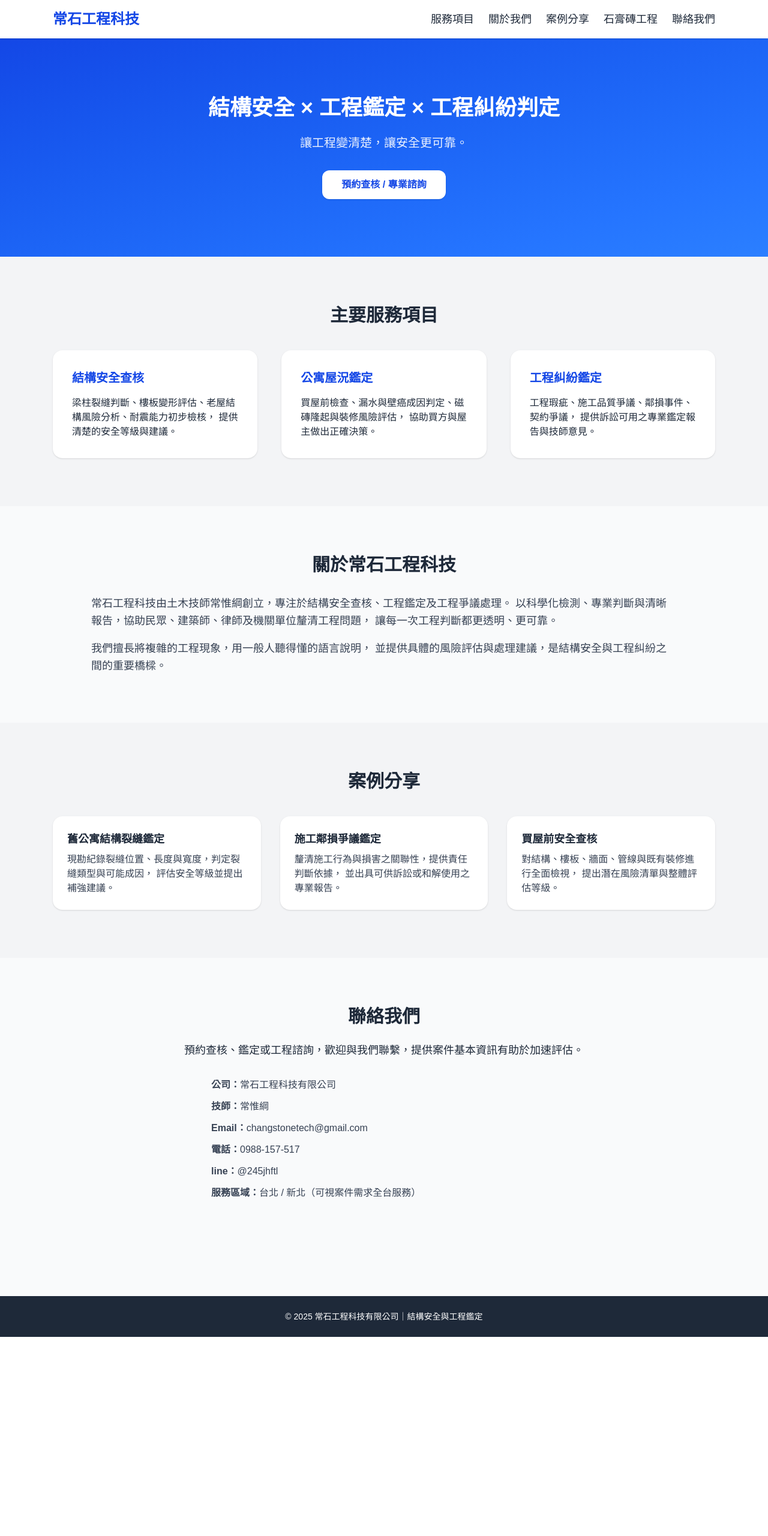
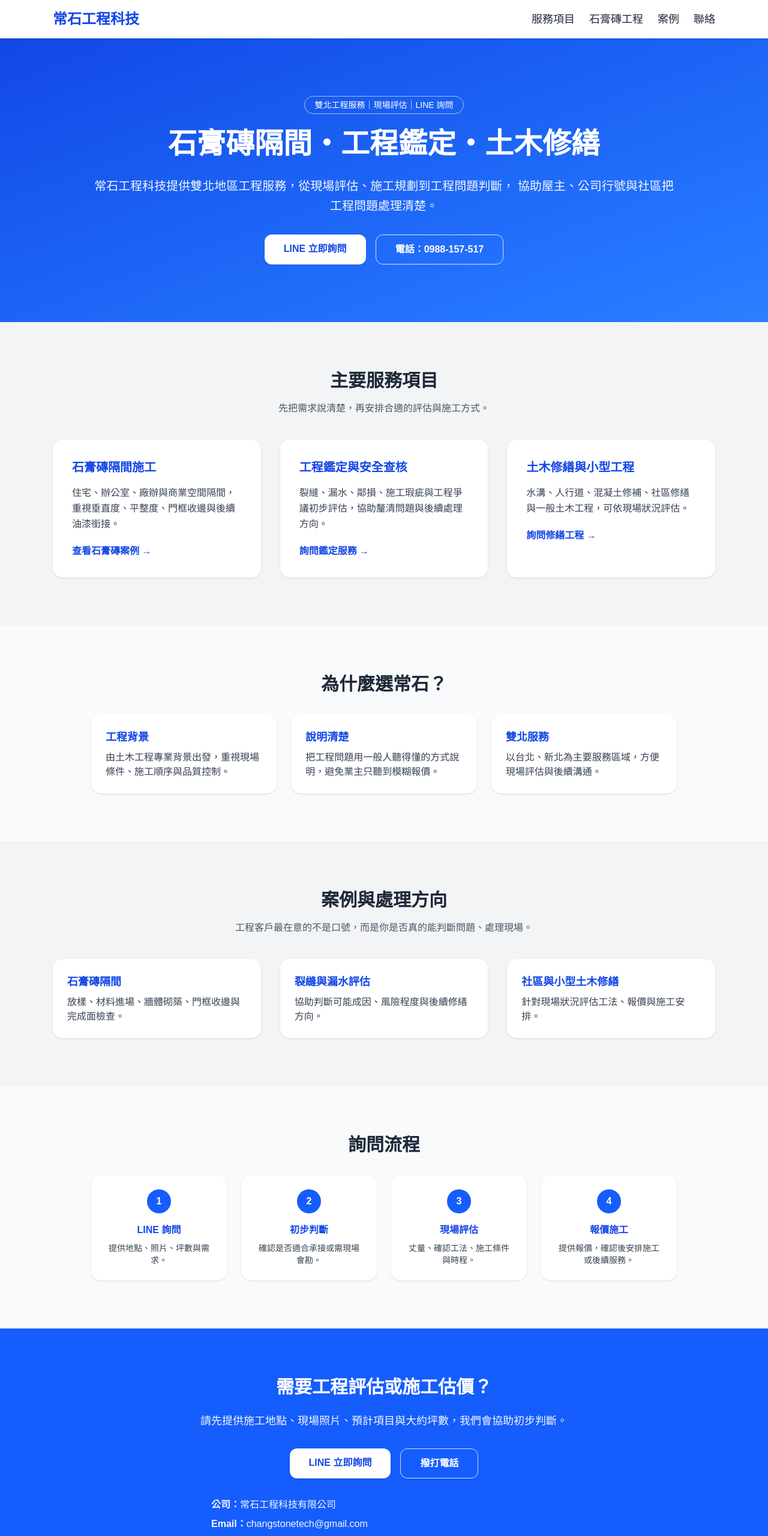
Before and after one commit to abcdef7410/changstone, a Next.js app: page / in a window 1280 px wide. Shown: the top 2561 px of the page at 60% size. Before the commit the page ends 2229 px from the top, so only its background shows below. Built offline with nearby package versions, Linux system fonts and the light colour scheme.

Commit message:
improve homepage and gypsum landing page

```diff
--- a/app/page.tsx
+++ b/app/page.tsx
@@ -1,171 +1,219 @@
-// app/page.tsx
+import type { Metadata } from "next";
+
+export const metadata: Metadata = {
+  title: "常石工程科技｜石膏磚隔間・工程鑑定・土木修繕",
+  description:
+    "常石工程科技提供雙北地區石膏磚隔間、工程鑑定、結構安全查核、土木修繕與現場評估服務。",
+};
 
 export default function Home() {
   const year = new Date().getFullYear();
 
   return (
     <div className="min-h-screen bg-gray-50 text-gray-800">
-      {/* Header */}
       <header className="bg-white shadow sticky top-0 z-50">
         <div className="max-w-6xl mx-auto px-6 py-4 flex items-center justify-between">
-    <h1 className="text-2xl font-bold text-blue-700">常石工程科技</h1>
+          <h1 className="text-xl md:text-2xl font-bold text-blue-700">
+            常石工程科技
+          </h1>
 
-    <nav className="flex items-center gap-6 text-lg overflow-x-auto whitespace-nowrap md:overflow-visible md:whitespace-normal">
+          <nav className="flex items-center gap-4 md:gap-6 text-sm md:text-lg overflow-x-auto whitespace-nowrap">
             <a href="#services" className="hover:text-blue-600 shrink-0">
               服務項目
-      </a>
-      <a href="#about" className="hover:text-blue-600 shrink-0">
-        關於我們
-      </a>
-      <a href="#cases" className="hover:text-blue-600 shrink-0">
-        案例分享
             </a>
             <a href="/gypsum" className="hover:text-blue-600 shrink-0">
               石膏磚工程
             </a>
+            <a href="#cases" className="hover:text-blue-600 shrink-0">
+              案例
+            </a>
             <a href="#contact" className="hover:text-blue-600 shrink-0">
-        聯絡我們
+              聯絡
             </a>
           </nav>
         </div>
       </header>
 
+      <section className="bg-gradient-to-br from-blue-700 to-blue-500 text-white py-20 md:py-24">
+        <div className="max-w-5xl mx-auto px-6 text-center">
+          <p className="inline-block px-4 py-1 rounded-full border border-white/60 text-sm mb-5">
+            雙北工程服務｜現場評估｜LINE 詢問
+          </p>
 
-      {/* Hero Section */}
-      <section className="bg-gradient-to-br from-blue-700 to-blue-500 text-white py-24">
-        <div className="max-w-5xl mx-auto px-6 text-center">
-          <h2 className="text-4xl font-bold mb-6">
-            結構安全 × 工程鑑定 × 工程糾紛判定
+          <h2 className="text-3xl md:text-5xl font-bold mb-6 leading-tight">
+            石膏磚隔間・工程鑑定・土木修繕
           </h2>
-          <p className="text-xl opacity-90 mb-8">
-            讓工程變清楚，讓安全更可靠。
+
+          <p className="text-lg md:text-xl opacity-95 mb-8 leading-relaxed">
+            常石工程科技提供雙北地區工程服務，從現場評估、施工規劃到工程問題判斷，
+            協助屋主、公司行號與社區把工程問題處理清楚。
           </p>
+
+          <div className="flex flex-col sm:flex-row gap-4 justify-center">
             <a
-            href="#contact"
-            className="inline-block bg-white text-blue-700 font-semibold px-8 py-3 rounded-xl shadow hover:bg-gray-100"
+              href="https://lin.ee/UqhmIYE"
+              target="_blank"
+              rel="noopener noreferrer"
+              className="bg-white text-blue-700 font-semibold px-8 py-3 rounded-xl shadow hover:bg-gray-100"
             >
-            預約查核 / 專業諮詢
+              LINE 立即詢問
             </a>
-        </div>
-      </section>
-
-      {/* Services */}
-      <section id="services" className="py-20 bg-gray-100">
-        <div className="max-w-6xl mx-auto px-6">
-          <h3 className="text-3xl font-bold mb-10 text-center">主要服務項目</h3>
-          <div className="grid md:grid-cols-3 gap-10">
-            <div className="bg-white p-8 rounded-2xl shadow">
-              <h4 className="text-xl font-semibold mb-4 text-blue-700">
-                結構安全查核
-              </h4>
-              <p>
-                梁柱裂縫判斷、樓板變形評估、老屋結構風險分析、耐震能力初步檢核，
-                提供清楚的安全等級與建議。
-              </p>
-            </div>
-            <div className="bg-white p-8 rounded-2xl shadow">
-              <h4 className="text-xl font-semibold mb-4 text-blue-700">
-                公寓屋況鑑定
-              </h4>
-              <p>
-                買屋前檢查、漏水與壁癌成因判定、磁磚隆起與裝修風險評估，
-                協助買方與屋主做出正確決策。
-              </p>
-            </div>
-            <div className="bg-white p-8 rounded-2xl shadow">
-              <h4 className="text-xl font-semibold mb-4 text-blue-700">
-                工程糾紛鑑定
-              </h4>
-              <p>
-                工程瑕疵、施工品質爭議、鄰損事件、契約爭議，
-                提供訴訟可用之專業鑑定報告與技師意見。
-              </p>
-            </div>
+            <a
+              href="tel:0988157517"
+              className="border border-white/80 text-white font-semibold px-8 py-3 rounded-xl hover:bg-white/10"
+            >
+              電話：0988-157-517
+            </a>
           </div>
         </div>
       </section>
 
-      {/* About */}
-      <section id="about" className="py-20">
-        <div className="max-w-5xl mx-auto px-6">
-          <h3 className="text-3xl font-bold mb-8 text-center">關於常石工程科技</h3>
-          <p className="text-lg leading-relaxed text-gray-700">
-            常石工程科技由土木技師常惟綱創立，專注於結構安全查核、工程鑑定及工程爭議處理。
-            以科學化檢測、專業判斷與清晰報告，協助民眾、建築師、律師及機關單位釐清工程問題，
-            讓每一次工程判斷都更透明、更可靠。
+      <section id="services" className="py-20 bg-gray-100">
+        <div className="max-w-6xl mx-auto px-6">
+          <h3 className="text-3xl font-bold mb-4 text-center">主要服務項目</h3>
+          <p className="text-center text-gray-600 mb-10">
+            先把需求說清楚，再安排合適的評估與施工方式。
           </p>
-          <p className="text-lg leading-relaxed text-gray-700 mt-4">
-            我們擅長將複雜的工程現象，用一般人聽得懂的語言說明，
-            並提供具體的風險評估與處理建議，是結構安全與工程糾紛之間的重要橋樑。
-          </p>
-        </div>
-      </section>
-
-      {/* Cases */}
-      <section id="cases" className="py-20 bg-gray-100">
-        <div className="max-w-6xl mx-auto px-6">
-          <h3 className="text-3xl font-bold mb-10 text-center">案例分享</h3>
 
           <div className="grid md:grid-cols-3 gap-8">
-            <div className="bg-white p-6 rounded-2xl shadow">
-              <h4 className="text-lg font-semibold mb-2">舊公寓結構裂縫鑑定</h4>
-              <p className="text-gray-700">
-                現勘紀錄裂縫位置、長度與寬度，判定裂縫類型與可能成因，
-                評估安全等級並提出補強建議。
-              </p>
+            {[
+              {
+                title: "石膏磚隔間施工",
+                text: "住宅、辦公室、廠辦與商業空間隔間，重視垂直度、平整度、門框收邊與後續油漆銜接。",
+                link: "/gypsum",
+                cta: "查看石膏磚案例",
+              },
+              {
+                title: "工程鑑定與安全查核",
+                text: "裂縫、漏水、鄰損、施工瑕疵與工程爭議初步評估，協助釐清問題與後續處理方向。",
+                link: "#contact",
+                cta: "詢問鑑定服務",
+              },
+              {
+                title: "土木修繕與小型工程",
+                text: "水溝、人行道、混凝土修補、社區修繕與一般土木工程，可依現場狀況評估。",
+                link: "#contact",
+                cta: "詢問修繕工程",
+              },
+            ].map((item) => (
+              <div key={item.title} className="bg-white p-8 rounded-2xl shadow">
+                <h4 className="text-xl font-semibold mb-4 text-blue-700">
+                  {item.title}
+                </h4>
+                <p className="text-gray-700 mb-5 leading-relaxed">{item.text}</p>
+                <a href={item.link} className="text-blue-700 font-semibold hover:underline">
+                  {item.cta} →
+                </a>
               </div>
-            <div className="bg-white p-6 rounded-2xl shadow">
-              <h4 className="text-lg font-semibold mb-2">施工鄰損爭議鑑定</h4>
-              <p className="text-gray-700">
-                釐清施工行為與損害之關聯性，提供責任判斷依據，
-                並出具可供訴訟或和解使用之專業報告。
-              </p>
-            </div>
-            <div className="bg-white p-6 rounded-2xl shadow">
-              <h4 className="text-lg font-semibold mb-2">買屋前安全查核</h4>
-              <p className="text-gray-700">
-                對結構、樓板、牆面、管線與既有裝修進行全面檢視，
-                提出潛在風險清單與整體評估等級。
-              </p>
-            </div>
+            ))}
           </div>
         </div>
       </section>
 
-      {/* Contact */}
-      <section id="contact" className="py-20">
-        <div className="max-w-4xl mx-auto px-6 text-center">
-          <h3 className="text-3xl font-bold mb-6">聯絡我們</h3>
-          <p className="text-lg mb-8">
-            預約查核、鑑定或工程諮詢，歡迎與我們聯繫，提供案件基本資訊有助於加速評估。
-          </p>
+      <section id="about" className="py-20">
+        <div className="max-w-5xl mx-auto px-6">
+          <h3 className="text-3xl font-bold mb-8 text-center">為什麼選常石？</h3>
 
-          <div className="text-left max-w-xl mx-auto space-y-3 text-gray-700">
-            <p>
-              <strong>公司：</strong>常石工程科技有限公司
-            </p>
-            <p>
-              <strong>技師：</strong>常惟綱
-            </p>
-            <p>
-              <strong>Email：</strong>changstonetech@gmail.com
-            </p>
-            <p>
-              <strong>電話：</strong>0988-157-517
-            </p>
-            <p>
-              <strong>line：</strong>@245jhftl
-            </p>
-            <p>
-              <strong>服務區域：</strong>台北 / 新北（可視案件需求全台服務）
-            </p>
+          <div className="grid md:grid-cols-3 gap-6">
+            {[
+              ["工程背景", "由土木工程專業背景出發，重視現場條件、施工順序與品質控制。"],
+              ["說明清楚", "把工程問題用一般人聽得懂的方式說明，避免業主只聽到模糊報價。"],
+              ["雙北服務", "以台北、新北為主要服務區域，方便現場評估與後續溝通。"],
+            ].map(([title, text]) => (
+              <div key={title} className="bg-white rounded-2xl shadow p-6">
+                <h4 className="text-blue-700 font-semibold text-lg mb-2">
+                  {title}
+                </h4>
+                <p className="text-gray-700">{text}</p>
+              </div>
+            ))}
           </div>
         </div>
       </section>
 
-      {/* Footer */}
-      <footer className="bg-gray-800 text-white py-6 mt-20 text-center text-sm">
-        <p>© {year} 常石工程科技有限公司｜結構安全與工程鑑定</p>
+      <section id="cases" className="py-20 bg-gray-100">
+        <div className="max-w-6xl mx-auto px-6">
+          <h3 className="text-3xl font-bold mb-4 text-center">案例與處理方向</h3>
+          <p className="text-center text-gray-600 mb-10">
+            工程客戶最在意的不是口號，而是你是否真的能判斷問題、處理現場。
+          </p>
+
+          <div className="grid md:grid-cols-3 gap-8">
+            {[
+              ["石膏磚隔間", "放樣、材料進場、牆體砌築、門框收邊與完成面檢查。"],
+              ["裂縫與漏水評估", "協助判斷可能成因、風險程度與後續修繕方向。"],
+              ["社區與小型土木修繕", "針對現場狀況評估工法、報價與施工安排。"],
+            ].map(([title, text]) => (
+              <div key={title} className="bg-white p-6 rounded-2xl shadow">
+                <h4 className="text-lg font-semibold mb-2 text-blue-700">
+                  {title}
+                </h4>
+                <p className="text-gray-700">{text}</p>
+              </div>
+            ))}
+          </div>
+        </div>
+      </section>
+
+      <section className="py-20">
+        <div className="max-w-5xl mx-auto px-6">
+          <h3 className="text-3xl font-bold mb-8 text-center">詢問流程</h3>
+
+          <div className="grid md:grid-cols-4 gap-6">
+            {[
+              ["1", "LINE 詢問", "提供地點、照片、坪數與需求。"],
+              ["2", "初步判斷", "確認是否適合承接或需現場會勘。"],
+              ["3", "現場評估", "丈量、確認工法、施工條件與時程。"],
+              ["4", "報價施工", "提供報價，確認後安排施工或後續服務。"],
+            ].map(([num, title, text]) => (
+              <div key={num} className="bg-white rounded-2xl shadow p-6 text-center">
+                <div className="w-10 h-10 bg-blue-600 text-white rounded-full flex items-center justify-center mx-auto mb-4 font-bold">
+                  {num}
+                </div>
+                <h4 className="font-semibold text-blue-700 mb-2">{title}</h4>
+                <p className="text-sm text-gray-700">{text}</p>
+              </div>
+            ))}
+          </div>
+        </div>
+      </section>
+
+      <section id="contact" className="py-20 bg-blue-600 text-white">
+        <div className="max-w-4xl mx-auto px-6 text-center">
+          <h3 className="text-3xl font-bold mb-6">需要工程評估或施工估價？</h3>
+          <p className="text-lg mb-8 opacity-95">
+            請先提供施工地點、現場照片、預計項目與大約坪數，我們會協助初步判斷。
+          </p>
+
+          <div className="flex flex-col sm:flex-row gap-4 justify-center mb-8">
+            <a
+              href="https://lin.ee/UqhmIYE"
+              target="_blank"
+              rel="noopener noreferrer"
+              className="bg-white text-blue-700 font-semibold px-8 py-3 rounded-xl shadow hover:bg-gray-100"
+            >
+              LINE 立即詢問
+            </a>
+            <a
+              href="tel:0988157517"
+              className="border border-white/80 text-white font-semibold px-8 py-3 rounded-xl hover:bg-white/10"
+            >
+              撥打電話
+            </a>
+          </div>
+
+          <div className="text-left max-w-xl mx-auto space-y-2 text-white/95">
+            <p><strong>公司：</strong>常石工程科技有限公司</p>
+            <p><strong>Email：</strong>changstonetech@gmail.com</p>
+            <p><strong>電話：</strong>0988-157-517</p>
+            <p><strong>LINE：</strong>@245jhftl</p>
+            <p><strong>服務區域：</strong>台北 / 新北為主</p>
+          </div>
+        </div>
+      </section>
+
+      <footer className="bg-gray-800 text-white py-6 text-center text-sm">
+        <p>© {year} 常石工程科技有限公司｜石膏磚隔間・工程鑑定・土木修繕</p>
       </footer>
     </div>
   );
```
Lines whose indentation alone changed are shown as unchanged.
